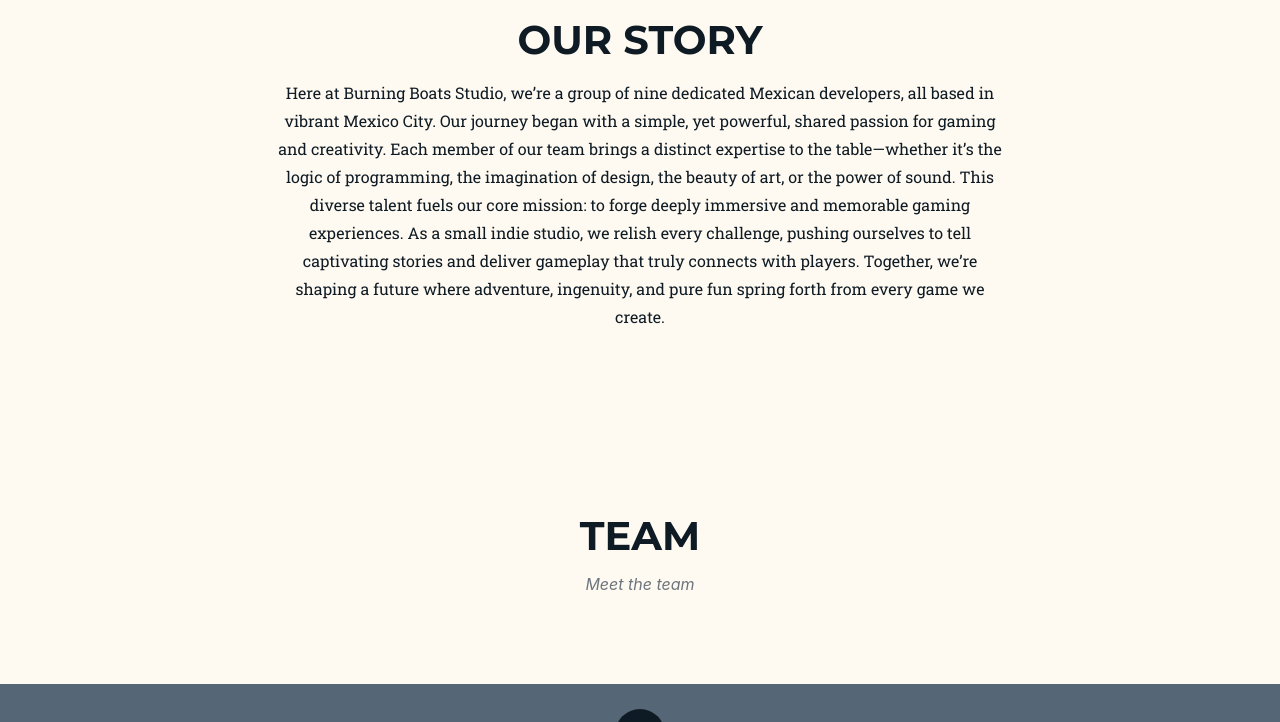
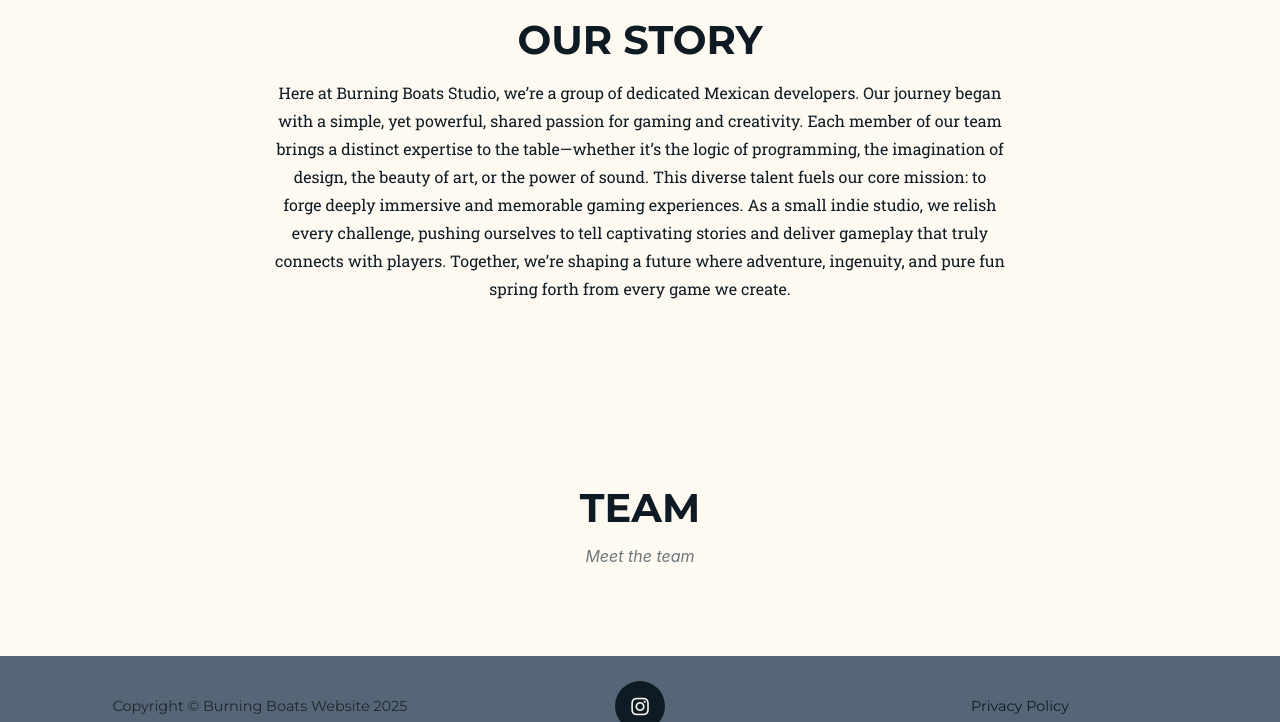
Before and after one commit to BurningBoats/BurningBoats.github.io, a Jekyll site: the page built from index.md, in a window 1280 px wide and 900 px high, scrolled down 1218 px, cut to the strip 178-900 px from the top of the window. Built offline with Jekyll 4.4.1, drawn with Linux system fonts in a browser that asks for light colours; some web fonts are replaced.

Commit message:
change description

```diff
--- a/_data/sitetext.yml
+++ b/_data/sitetext.yml
@@ -25,7 +25,7 @@
   services:
     title: "Our Story"
     #text: "Section 2 text"
-    body: "Here at Burning Boats Studio, we're a group of nine dedicated Mexican developers, all based in vibrant Mexico City. Our journey began with a simple, yet powerful, shared passion for gaming and creativity. Each member of our team brings a distinct expertise to the table—whether it's the logic of programming, the imagination of design, the beauty of art, or the power of sound. This diverse talent fuels our core mission: to forge deeply immersive and memorable gaming experiences. As a small indie studio, we relish every challenge, pushing ourselves to tell captivating stories and deliver gameplay that truly connects with players. Together, we're shaping a future where adventure, ingenuity, and pure fun spring forth from every game we create."
+    body: "Here at Burning Boats Studio, we're a group of dedicated Mexican developers. Our journey began with a simple, yet powerful, shared passion for gaming and creativity. Each member of our team brings a distinct expertise to the table—whether it's the logic of programming, the imagination of design, the beauty of art, or the power of sound. This diverse talent fuels our core mission: to forge deeply immersive and memorable gaming experiences. As a small indie studio, we relish every challenge, pushing ourselves to tell captivating stories and deliver gameplay that truly connects with players. Together, we're shaping a future where adventure, ingenuity, and pure fun spring forth from every game we create."
     section: services
     #list:
       # - title: "[Markdown](https://en.wikipedia.org/wiki/Markdown)"
```
